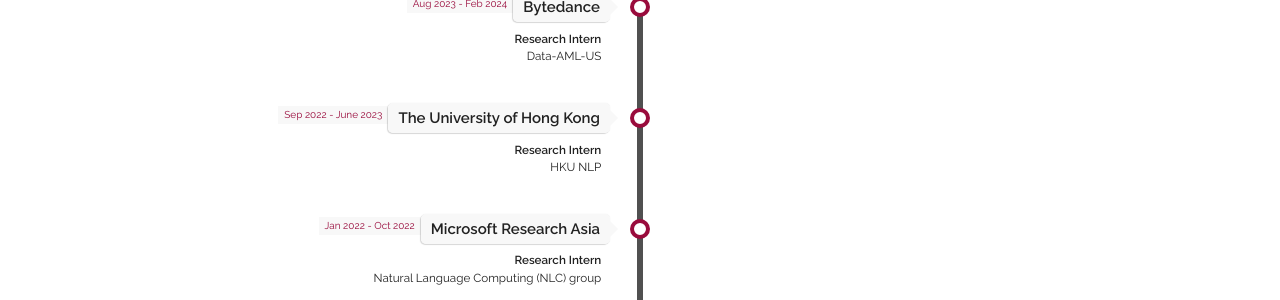
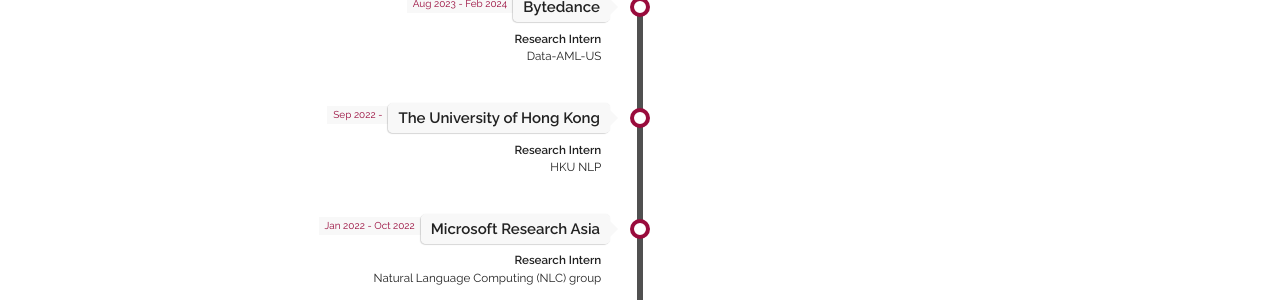
Before and after one commit to zhao-ht/haitengzhao, a Jekyll site: the page built from index.html, in a window 1280 px wide and 900 px high, scrolled down 2676 px. Shown: the part 151-451 px from the top of the window. Built offline with Jekyll 4.4.1, drawn with Linux system fonts in a browser that asks for light colours; some web fonts are replaced.

Commit message:
Update experience.yaml

```diff
--- a/_data/experience.yaml
+++ b/_data/experience.yaml
@@ -13,7 +13,7 @@
   category: "work"
 
 - place: "The University of Hong Kong"
-  time: "Sep 2022 - June 2023"
+  time: "Sep 2022 - "
   title: "Research Intern"
   subtitle: "HKU NLP"
   category: "work"
```
